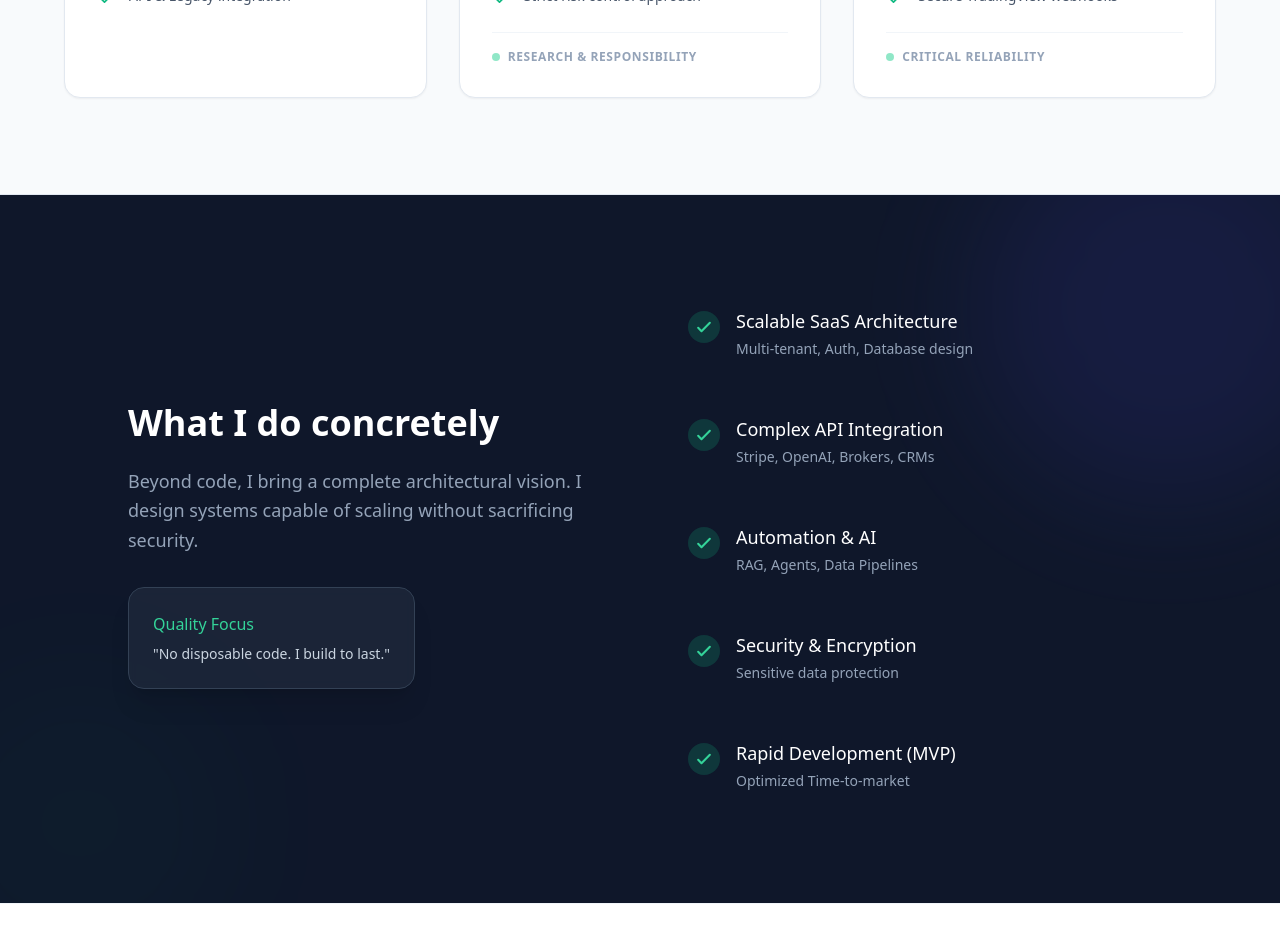
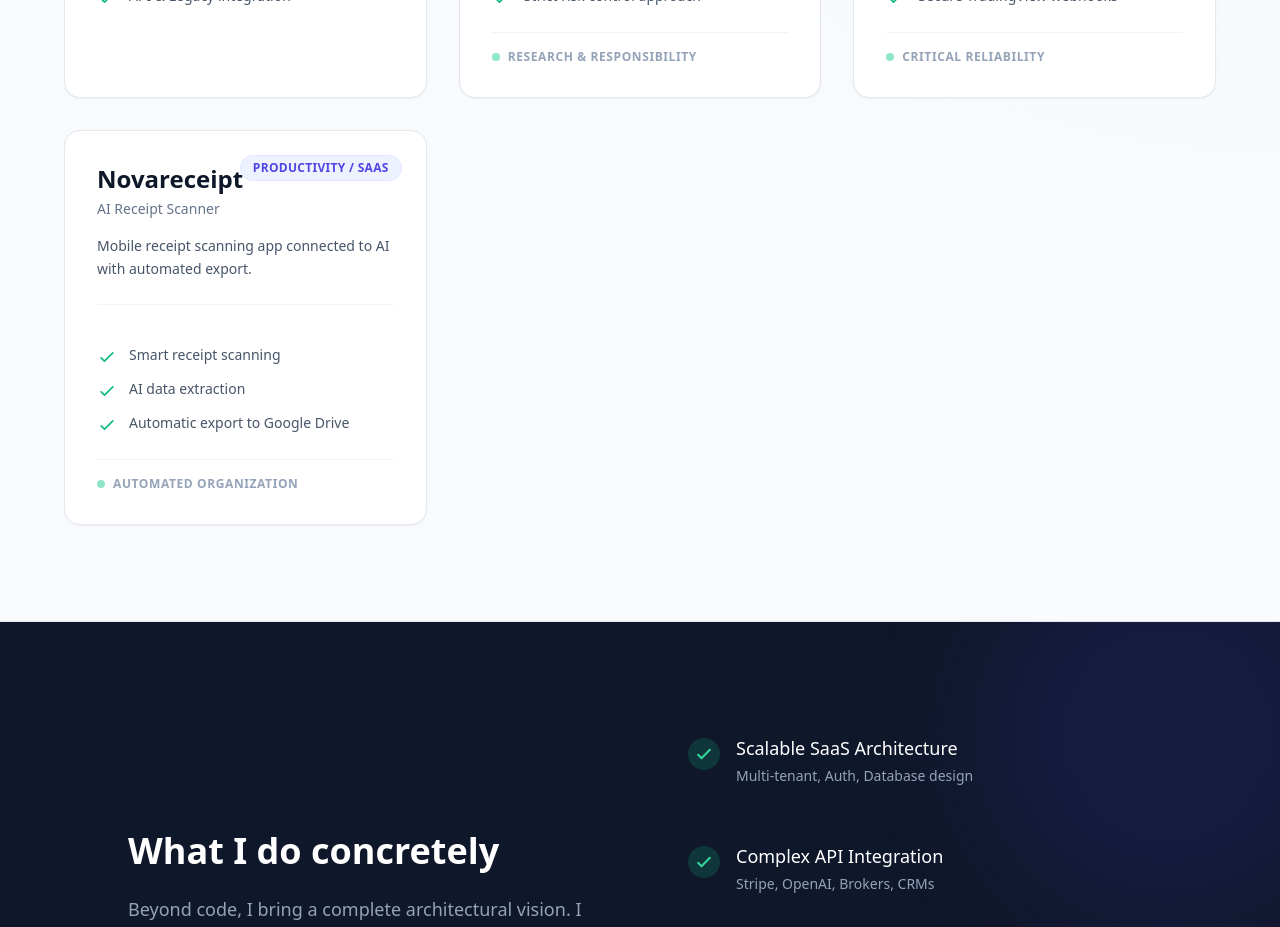
Before and after one commit to mdia12/michaeldiadev, a Next.js app: page /en in a window 1280 px wide. Shown: the part 1980-2907 px from the top of the page. Built offline with nearby package versions, Linux system fonts and the light colour scheme.

Commit message:
Feat: Add Novareceipt project to portfolio section in all languages

```diff
--- a/app/en/page.tsx
+++ b/app/en/page.tsx
@@ -172,6 +172,22 @@ export default function PresentationPageEn() {
                 <ListItem>Low-latency connections (Tradovate)</ListItem>
                 <ListItem>Centralized risk management</ListItem>
                 <ListItem>Secure TradingView webhooks</ListItem>
+              </ul>
+            </ProjectCard>
+
+            {/* D) Novareceipt */}
+            <ProjectCard
+              title="Novareceipt"
+              subtitle="AI Receipt Scanner"
+              tag="Productivity / SaaS"
+              description="Mobile receipt scanning app connected to AI with automated export."
+              highlight="Automated Organization"
+              link="https://www.novareceipt.com/"
+            >
+              <ul className="space-y-3 mt-4">
+                <ListItem>Smart receipt scanning</ListItem>
+                <ListItem>AI data extraction</ListItem>
+                <ListItem>Automatic export to Google Drive</ListItem>
               </ul>
             </ProjectCard>
 
--- a/app/es/page.tsx
+++ b/app/es/page.tsx
@@ -172,6 +172,22 @@ export default function PresentationPageEs() {
                 <ListItem>Conexiones de baja latencia (Tradovate)</ListItem>
                 <ListItem>Gestión centralizada del riesgo</ListItem>
                 <ListItem>Webhooks de TradingView seguros</ListItem>
+              </ul>
+            </ProjectCard>
+
+            {/* D) Novareceipt */}
+            <ProjectCard
+              title="Novareceipt"
+              subtitle="Escáner de Recibos IA"
+              tag="Productividad / SaaS"
+              description="Aplicación móvil de escaneo de recibos conectada a la IA con exportación automatizada."
+              highlight="Organización Automatizada"
+              link="https://www.novareceipt.com/"
+            >
+              <ul className="space-y-3 mt-4">
+                <ListItem>Escaneo inteligente de recibos</ListItem>
+                <ListItem>Extracción de datos por IA</ListItem>
+                <ListItem>Exportación automática a Google Drive</ListItem>
               </ul>
             </ProjectCard>
 
--- a/app/page.tsx
+++ b/app/page.tsx
@@ -174,6 +174,22 @@ export default function PresentationPage() {
                 <ListItem>Connexions bas-latence (Tradovate)</ListItem>
                 <ListItem>Gestion centralisée du risque</ListItem>
                 <ListItem>Webhooks TradingView sécurisés</ListItem>
+              </ul>
+            </ProjectCard>
+
+            {/* D) Novareceipt */}
+            <ProjectCard
+              title="Novareceipt"
+              subtitle="Scanner de Factures IA"
+              tag="Productivité / SaaS"
+              description="Application mobile de scan de factures connectée à l'IA avec export automatisé."
+              highlight="Organisation Automatisée"
+              link="https://www.novareceipt.com/"
+            >
+              <ul className="space-y-3 mt-4">
+                <ListItem>Scan intelligent de reçus</ListItem>
+                <ListItem>Extraction de données par IA</ListItem>
+                <ListItem>Export automatique vers Google Drive</ListItem>
               </ul>
             </ProjectCard>
 
```
